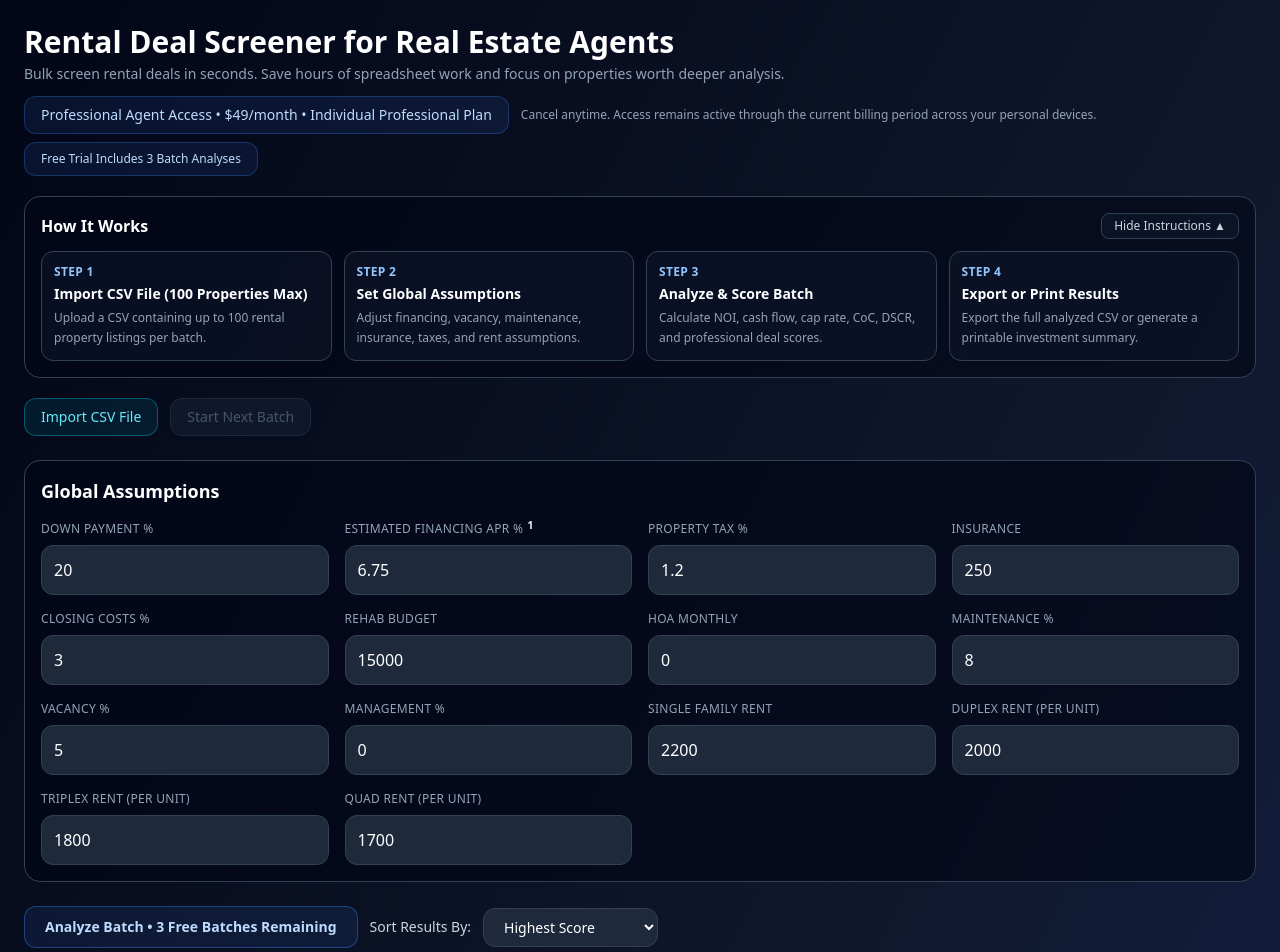
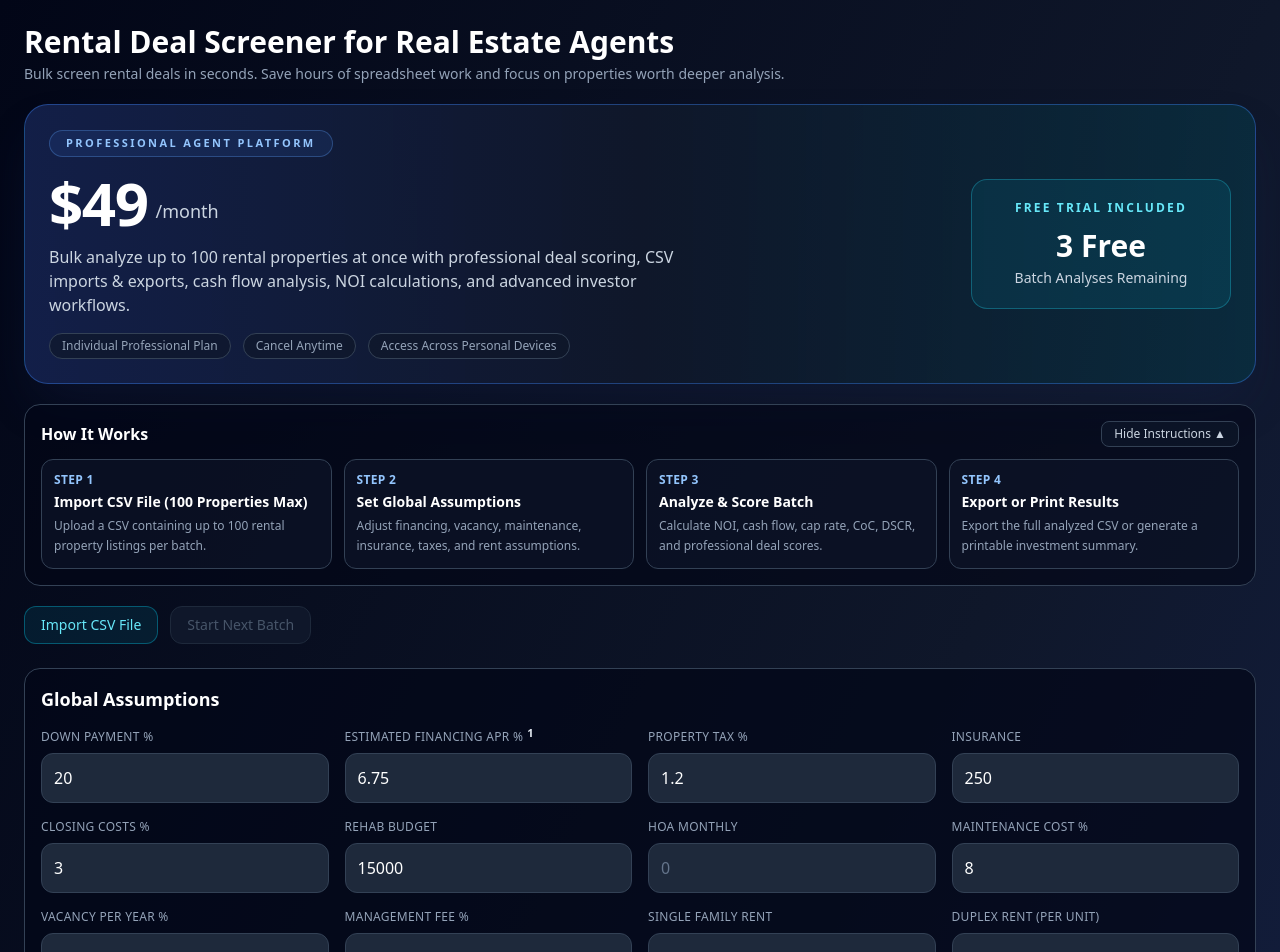
Before and after one commit to adrianr71/deal-analyzer, a React (Vite) app: page /agents in a window 1280 px wide. Shown: the top 952 px of the page. Built offline with nearby package versions, Linux system fonts and the light colour scheme.

Commit message:
Footnote sequence, rewording on 3 phrases/input, and fix "0" problem for both pages

```diff
--- a/src/pages/AgentV2.jsx
+++ b/src/pages/AgentV2.jsx
@@ -214,21 +214,75 @@ export default function App() {
               Bulk screen rental deals in seconds. Save hours of spreadsheet work and focus on properties worth deeper analysis.
             </p>
 
-            <div className="mt-3 flex flex-col gap-2 text-sm">
-              <div className="flex flex-wrap items-center gap-3">
-                <div className="rounded-xl border border-blue-500/30 bg-blue-500/10 px-4 py-2 text-blue-200">
-                  Professional Agent Access • $49/month • Individual Professional Plan
+            <div className="mt-5 overflow-hidden rounded-3xl border border-blue-500/40 bg-gradient-to-r from-blue-950/80 via-slate-900 to-cyan-950/70 p-6 shadow-2xl shadow-blue-950/30">
+              <div className="flex flex-col gap-6 lg:flex-row lg:items-center lg:justify-between">
+                <div>
+                  <div className="inline-flex items-center rounded-full border border-blue-400/30 bg-blue-500/10 px-4 py-1 text-[11px] font-semibold uppercase tracking-[0.22em] text-blue-300">
+                    Professional Agent Platform
+                  </div>
+
+                  <div className="mt-4 flex items-end gap-2">
+                    <div className="text-5xl font-black tracking-tight text-white md:text-6xl">
+                      $49
+                    </div>
+                    <div className="pb-2 text-lg font-medium text-slate-300">
+                      /month
+                    </div>
+                  </div>
+
+                  <div className="mt-3 max-w-2xl text-sm leading-7 text-slate-300 md:text-base">
+                    Bulk analyze up to 100 rental properties at once with professional deal scoring, CSV imports & exports, cash flow analysis, NOI calculations, and advanced investor workflows.
+                  </div>
+
+                  <div className="mt-4 flex flex-wrap items-center gap-3 text-xs text-slate-400">
+                    <div className="rounded-full border border-slate-700 bg-slate-900/70 px-3 py-1">
+                      Individual Professional Plan
+                    </div>
+                    <div className="rounded-full border border-slate-700 bg-slate-900/70 px-3 py-1">
+                      Cancel Anytime
+                    </div>
+                    <div className="rounded-full border border-slate-700 bg-slate-900/70 px-3 py-1">
+                      Access Across Personal Devices
+                    </div>
+                  </div>
                 </div>
-                <div className="text-xs text-slate-400">
-                  Cancel anytime. Access remains active through the current billing period across your personal devices.
+
+                <div className="min-w-[260px] rounded-2xl border border-cyan-400/30 bg-cyan-500/10 p-5 text-center">
+                  {!isPaid ? (
+                    <>
+                      <div className="text-xs font-semibold uppercase tracking-[0.18em] text-cyan-300">
+                        Free Trial Included
+                      </div>
+
+                      <div className="mt-3 text-3xl font-bold text-white">
+                        {remainingTrials} Free
+                      </div>
+
+                      <div className="mt-1 text-sm text-slate-300">
+                        Batch Analyses Remaining
+                      </div>
+                    </>
+                  ) : (
+                    <>
+                      <div className="text-xs font-semibold uppercase tracking-[0.18em] text-green-300">
+                        Professional Access Active
+                      </div>
+
+                      <div className="mt-3 text-3xl font-bold text-white">
+                        Unlimited
+                      </div>
+
+                      <div className="mt-1 text-sm text-slate-300">
+                        Monthly Batch Access
+                      </div>
+
+                      <div className="mt-4 text-xs leading-6 text-slate-400">
+                        Your professional subscription is currently active.
+                      </div>
+                    </>
+                  )}
                 </div>
               </div>
-
-              {!isPaid && (
-                <div className="w-fit rounded-xl border border-blue-500/30 bg-blue-500/10 px-4 py-2 text-xs text-blue-200">
-                  Free Trial Includes 3 Batch Analyses
-                </div>
-              )}
             </div>
           </header>
 
@@ -692,16 +746,27 @@ function AssumptionsPanel({ assumptions, setAssumptions }) {
         <AssumptionInput label="Down Payment %" value={assumptions.downPaymentPct} onChange={(v) => update("downPaymentPct", v)} />
         <label className="block">
           <div className="mb-2 flex items-start text-xs uppercase tracking-wide text-slate-400"><span>Estimated Financing APR %</span><span className="relative -top-0.5 ml-1 text-[11px] font-bold leading-none text-slate-200">1</span></div>
-          <input type="number" inputMode="decimal" enterKeyHint="done" value={assumptions.interestRate} onChange={(e) => update("interestRate", Number(e.target.value))} className="w-full rounded-xl border border-slate-700 bg-slate-800 px-3 py-3 text-white" />
+          <input
+            type="number"
+            inputMode="decimal"
+            enterKeyHint="done"
+            value={assumptions.interestRate === 0 ? "" : assumptions.interestRate}
+            placeholder="6.75"
+            onChange={(e) => {
+              const nextValue = e.target.value;
+              update("interestRate", nextValue === "" ? 0 : Number(nextValue));
+            }}
+            className="w-full rounded-xl border border-slate-700 bg-slate-800 px-3 py-3 text-white placeholder:text-slate-500"
+          />
         </label>
         <AssumptionInput label="Property Tax %" value={assumptions.taxRatePct} onChange={(v) => update("taxRatePct", v)} />
         <AssumptionInput label="Insurance" value={assumptions.monthlyInsurance} onChange={(v) => update("monthlyInsurance", v)} />
         <AssumptionInput label="Closing Costs %" value={assumptions.closingCostsPct} onChange={(v) => update("closingCostsPct", v)} />
         <AssumptionInput label="Rehab Budget" value={assumptions.rehabBudget} onChange={(v) => update("rehabBudget", v)} />
         <AssumptionInput label="HOA Monthly" value={assumptions.hoaMonthly} onChange={(v) => update("hoaMonthly", v)} />
-        <AssumptionInput label="Maintenance %" value={assumptions.maintenancePct} onChange={(v) => update("maintenancePct", v)} />
-        <AssumptionInput label="Vacancy %" value={assumptions.vacancyPct} onChange={(v) => update("vacancyPct", v)} />
-        <AssumptionInput label="Management %" value={assumptions.managementPct} onChange={(v) => update("managementPct", v)} />
+        <AssumptionInput label="Maintenance Cost %" value={assumptions.maintenancePct} onChange={(v) => update("maintenancePct", v)} />
+        <AssumptionInput label="Vacancy Per Year %" value={assumptions.vacancyPct} onChange={(v) => update("vacancyPct", v)} />
+        <AssumptionInput label="Management Fee %" value={assumptions.managementPct} onChange={(v) => update("managementPct", v)} />
         <AssumptionInput label="Single Family Rent" value={assumptions.singleRent} onChange={(v) => update("singleRent", v)} />
         <AssumptionInput label="Duplex Rent (Per Unit)" value={assumptions.duplexRent} onChange={(v) => update("duplexRent", v)} />
         <AssumptionInput label="Triplex Rent (Per Unit)" value={assumptions.triplexRent} onChange={(v) => update("triplexRent", v)} />
@@ -712,7 +777,39 @@ function AssumptionsPanel({ assumptions, setAssumptions }) {
 }
 
 function AssumptionInput({ label, value, onChange }) {
-  return <label><div className="mb-2 text-xs uppercase tracking-wide text-slate-400">{label}</div><input type="number" inputMode="decimal" enterKeyHint="done" value={value} onChange={(e) => onChange(Number(e.target.value))} className="w-full rounded-xl border border-slate-700 bg-slate-800 px-3 py-3" /></label>;
+  const placeholderMap = {
+    "Down Payment %": "20",
+    "Property Tax %": "1.2",
+    "Insurance": "250",
+    "Closing Costs %": "3",
+    "Rehab Budget": "15000",
+    "HOA Monthly": "0",
+    "Maintenance Cost %": "8",
+    "Vacancy Per Year %": "5",
+    "Management Fee %": "0",
+    "Single Family Rent": "2200",
+    "Duplex Rent (Per Unit)": "2000",
+    "Triplex Rent (Per Unit)": "1800",
+    "Quad Rent (Per Unit)": "1700",
+  };
+
+  return (
+    <label>
+      <div className="mb-2 text-xs uppercase tracking-wide text-slate-400">{label}</div>
+      <input
+        type="number"
+        inputMode="decimal"
+        enterKeyHint="done"
+        value={value === 0 ? "" : value}
+        placeholder={placeholderMap[label] || ""}
+        onChange={(e) => {
+          const nextValue = e.target.value;
+          onChange(nextValue === "" ? 0 : Number(nextValue));
+        }}
+        className="w-full rounded-xl border border-slate-700 bg-slate-800 px-3 py-3 placeholder:text-slate-500"
+      />
+    </label>
+  );
 }
 
 function MathLogicNote({ onDeveloperUnlock }) {
--- a/src/pages/InvestorV1.jsx
+++ b/src/pages/InvestorV1.jsx
@@ -3,16 +3,16 @@ import { useMemo, useState } from "react";
 // Free public investor version
 
 export default function App() {
-  const [price, setPrice] = useState(500000);
-  const [rent, setRent] = useState(3000);
-  const [hoa, setHoa] = useState(0);
-  const [vacancyPct, setVacancyPct] = useState(5);
-  const [managementPct, setManagementPct] = useState(0);
-  const [rate, setRate] = useState(6.5);
-  const [downPct, setDownPct] = useState(20);
-  const [taxes, setTaxes] = useState(300);
-  const [insurance, setInsurance] = useState(150);
-  const [maintenancePct, setMaintenancePct] = useState(8);
+  const [price, setPrice] = useState("");
+  const [rent, setRent] = useState("");
+  const [hoa, setHoa] = useState("");
+  const [vacancyPct, setVacancyPct] = useState("");
+  const [managementPct, setManagementPct] = useState("");
+  const [rate, setRate] = useState("");
+  const [downPct, setDownPct] = useState("");
+  const [taxes, setTaxes] = useState("");
+  const [insurance, setInsurance] = useState("");
+  const [maintenancePct, setMaintenancePct] = useState("");
   const [activePopup, setActivePopup] = useState(null);
 
   const displayResult = useMemo(
@@ -37,16 +37,16 @@ export default function App() {
           </div>
 
           <div className="grid grid-cols-1 gap-4 md:grid-cols-2 lg:grid-cols-4">
-            <InputCard label="Purchase Price" value={price} onChange={setPrice} />
-            <InputCard label="Monthly Rent" value={rent} onChange={setRent} />
-            <InputCard label="HOA Monthly" value={hoa} onChange={setHoa} />
-            <InputCard label="Vacancy %" value={vacancyPct} onChange={setVacancyPct} />
-            <InputCard label="Management %" value={managementPct} onChange={setManagementPct} />
-            <InputCard label="Estimated Financing APR %¹" value={rate} onChange={setRate} />
-            <InputCard label="Down Payment %" value={downPct} onChange={setDownPct} />
-            <InputCard label="Monthly Taxes" value={taxes} onChange={setTaxes} />
-            <InputCard label="Monthly Insurance" value={insurance} onChange={setInsurance} />
-            <InputCard label="Maintenance %⁸" value={maintenancePct} onChange={setMaintenancePct} />
+            <InputCard label="Purchase Price" value={price} placeholder="500000" onChange={setPrice} />
+            <InputCard label="Monthly Rent" value={rent} placeholder="3000" onChange={setRent} />
+            <InputCard label="HOA Monthly" value={hoa} placeholder="0" onChange={setHoa} />
+            <InputCard label="Vacancy Per Year %" value={vacancyPct} placeholder="5" onChange={setVacancyPct} />
+            <InputCard label="Management Fee %" value={managementPct} placeholder="0" onChange={setManagementPct} />
+            <InputCard label="Estimated Financing APR %¹" value={rate} placeholder="6.5" onChange={setRate} />
+            <InputCard label="Down Payment %" value={downPct} placeholder="20" onChange={setDownPct} />
+            <InputCard label="Monthly Taxes" value={taxes} placeholder="300" onChange={setTaxes} />
+            <InputCard label="Monthly Insurance" value={insurance} placeholder="150" onChange={setInsurance} />
+            <InputCard label="Maintenance Cost %²" value={maintenancePct} placeholder="8" onChange={setMaintenancePct} />
           </div>
         </section>
 
@@ -57,12 +57,12 @@ export default function App() {
           </div>
 
           <div className="grid grid-cols-2 gap-4 md:grid-cols-3 lg:grid-cols-6">
-            <MetricCard label="NOI²" value={`$${Math.round(displayResult.noi).toLocaleString()}`} />
-            <MetricCard label="Cash Flow³" value={`$${Math.round(displayResult.monthlyCashFlow).toLocaleString()}`} />
-            <MetricCard label="Cap Rate⁴" value={`${displayResult.capRate.toFixed(2)}%`} />
-            <MetricCard label="Cash on Cash⁵" value={`${displayResult.coc.toFixed(1)}%`} />
-            <MetricCard label="DSCR⁶" value={`${displayResult.dscr.toFixed(2)}x`} />
-            <MetricCard label="Expense Ratio⁷" value={`${displayResult.expenseRatio.toFixed(0)}%`} />
+            <MetricCard label="NOI³" value={`$${Math.round(displayResult.noi).toLocaleString()}`} />
+            <MetricCard label="Cash Flow⁴" value={`$${Math.round(displayResult.monthlyCashFlow).toLocaleString()}`} />
+            <MetricCard label="Cap Rate⁵" value={`${displayResult.capRate.toFixed(2)}%`} />
+            <MetricCard label="Cash on Cash⁶" value={`${displayResult.coc.toFixed(1)}%`} />
+            <MetricCard label="DSCR⁷" value={`${displayResult.dscr.toFixed(2)}x`} />
+            <MetricCard label="Expense Ratio⁸" value={`${displayResult.expenseRatio.toFixed(0)}%`} />
           </div>
 
           <div className={`mt-8 rounded-2xl border p-5 ${getScoreStyle(displayResult.score)}`}>
@@ -108,21 +108,21 @@ export default function App() {
               It does not constitute financial, legal, tax, lending, appraisal, brokerage, or investment advice.
             </p>
             <p className="mt-4">
-              All calculations, including NOI², cash flow³, cap rate⁴, cash-on-cash return⁵, DSCR⁶,
-              expense ratio⁷, vacancy assumptions, management assumptions, maintenance assumptions⁸, and score outputs are based on user-provided assumptions and simplified estimation models.
+              All calculations, including maintenance assumptions², NOI³, cash flow⁴, cap rate⁵, cash-on-cash return⁶, DSCR⁷, expense ratio⁸, vacancy assumptions, and management assumptions, and score outputs are based on user-provided assumptions and simplified estimation models.
             </p>
           </div>
 
           <div className="mt-6 rounded-2xl border border-slate-800 bg-slate-950/30 p-5 text-sm leading-7 text-slate-300">
             <div className="mb-3 text-base font-semibold text-slate-100">Footnotes</div>
-            <div><span className="font-semibold text-white">1.</span> Estimated Financing APR represents estimated borrowing cost assumptions.</div>
-            <div><span className="font-semibold text-white">2.</span> NOI (Net Operating Income) represents income remaining after operating expenses but before mortgage payments.</div>
-            <div><span className="font-semibold text-white">3.</span> Cash Flow represents estimated monthly cash remaining after expenses and financing costs.</div>
-            <div><span className="font-semibold text-white">4.</span> Cap Rate measures annual property yield relative to purchase price.</div>
-            <div><span className="font-semibold text-white">5.</span> Cash-on-Cash Return measures annual cash flow relative to invested cash.</div>
-            <div><span className="font-semibold text-white">6.</span> DSCR (Debt Service Coverage Ratio) measures whether property income can safely cover debt obligations.</div>
-            <div><span className="font-semibold text-white">7.</span> Expense Ratio is automatically calculated from taxes, insurance, HOA, maintenance, vacancy assumptions, and management assumptions relative to rental income.</div>
-            <div><span className="font-semibold text-white">8.</span> Maintenance % estimates ongoing repair and upkeep costs associated with the property.</div>
+            <div><span className="text-[15px] font-semibold text-white">1.</span> Estimated Financing APR represents estimated borrowing cost assumptions.</div>
+            <div><span className="text-[15px] font-semibold text-white">2.</span> Maintenance Cost % estimates ongoing repair and upkeep costs associated with the property.</div>
+            <div><span className="text-[15px] font-semibold text-white">3.</span> NOI (Net Operating Income) represents income remaining after operating expenses but before mortgage payments.</div>
+            <div><span className="text-[15px] font-semibold text-white">4.</span> Cash Flow represents estimated monthly cash remaining after expenses and financing costs.</div>
+            <div><span className="text-[15px] font-semibold text-white">5.</span> Cap Rate measures annual property yield relative to purchase price.</div>
+            <div><span className="text-[15px] font-semibold text-white">6.</span> Cash-on-Cash Return measures annual cash flow relative to invested cash.</div>
+            <div><span className="text-[15px] font-semibold text-white">7.</span> DSCR (Debt Service Coverage Ratio) measures whether property income can safely cover debt obligations.</div>
+            <div><span className="text-[15px] font-semibold text-white">8.</span> Expense Ratio is automatically calculated from taxes, insurance, HOA, maintenance, vacancy assumptions, and management assumptions relative to rental income.</div>
+
           </div>
 
           <footer className="mt-8 border-t border-slate-800 pt-6 text-center text-xs text-slate-400">
@@ -195,14 +195,18 @@ function calculateDeal({ price, rent, rate, downPct, taxes, insurance, maintenan
   };
 }
 
-function InputCard({ label, value, onChange }) {
+function InputCard({ label, value, placeholder = "", onChange }) {
   return (
     <div>
-      <div className="mb-2 text-xs uppercase tracking-wide text-slate-400">{label}</div>
+      <div className="mb-2 text-sm uppercase tracking-wide text-slate-400">{label}</div>
       <input
         type="number"
         value={value}
-        onChange={(event) => onChange(Number(event.target.value))}
+        placeholder={placeholder}
+        onChange={(event) => {
+          const nextValue = event.target.value;
+          onChange(nextValue === "" ? "" : Number(nextValue));
+        }}
         className="w-full rounded-2xl border border-slate-700 bg-slate-800 px-4 py-3 text-white outline-none transition focus:border-blue-500"
       />
     </div>
@@ -212,7 +216,7 @@ function InputCard({ label, value, onChange }) {
 function MetricCard({ label, value }) {
   return (
     <div className="rounded-2xl border border-slate-700 bg-slate-800 p-4 text-center shadow-lg">
-      <div className="mb-2 text-xs uppercase tracking-wide text-slate-400">{label}</div>
+      <div className="mb-2 text-sm uppercase tracking-wide text-slate-400">{label}</div>
       <div className="text-xl font-bold text-white">{value}</div>
     </div>
   );
```
